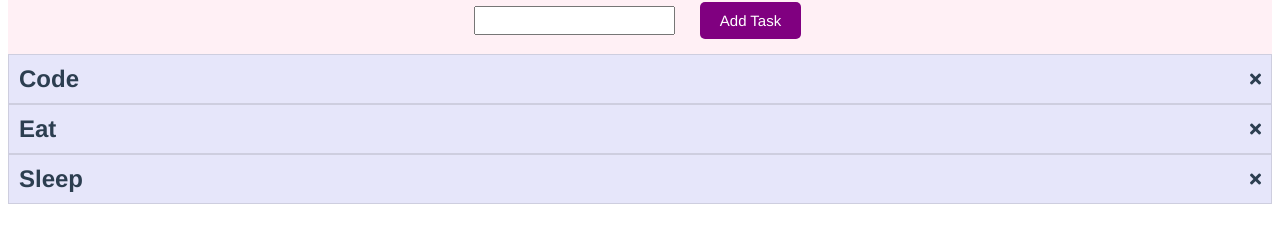
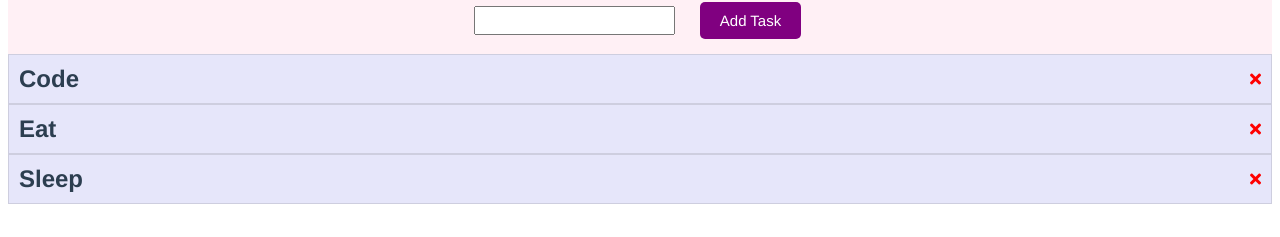
Before and after one commit to eduardomecchia/todos, a Vue app: page / in a window 1280 px wide. Shown: the part 155-392 px from the top of the page. Built offline with nearby package versions, Linux system fonts and the light colour scheme.

Commit message:
Add deleteTask functionality and comment it

```diff
--- a/src/App.vue
+++ b/src/App.vue
@@ -2,7 +2,7 @@
   <div id="app">
     <Header title="Eduardo's Task Tracker"></Header>
     <AddTask></AddTask>
-    <Tasks :tasks="tasks"></Tasks>
+    <Tasks @delete-task="deleteTask" :tasks="tasks"></Tasks>
   </div>
 </template>
 
@@ -24,6 +24,18 @@ export default {
       return {
           tasks: []
       }
+  },
+
+  methods: {
+    /**
+     * Filter the tasks array, returning everything BUT the task that the user wants to delete
+     * @param {string} id - ID pointing to desired task
+     */
+    deleteTask(id) {
+      if (confirm("Are you sure you want to delete this task?")) {
+        this.tasks = this.tasks.filter(task => task.id !== id);
+      }
+    }
   },
 
   created() {
--- a/src/components/Task.vue
+++ b/src/components/Task.vue
@@ -1,15 +1,19 @@
 <template>
     <div>
         <h2>{{ task.text }}</h2>
-        <i class="fas fa-times"></i>
+        <i @click="$emit('delete-task', task.id)" class="fas fa-times"></i>
     </div>
 </template>
 
 <script>
 export default {
     name: "Task",
+
     props: {
         task: Object
+    },
+
+    methods: {
     }
 }
 </script>
@@ -27,4 +31,8 @@ export default {
     h2 {
         margin: 0;
     }
+
+    i {
+        color: red;
+    }
 </style>
--- a/src/components/Tasks.vue
+++ b/src/components/Tasks.vue
@@ -1,7 +1,7 @@
 <template>
   <div>
     <div :key="task.id" v-for="task in tasks">
-        <Task :task="task"></Task>
+        <Task @delete-task="$emit('delete-task', task.id)" :task="task"></Task>
     </div>
   </div>
 </template>
@@ -18,7 +18,9 @@ export default {
 
     props: {
         tasks: Array
-    }
+    },
+
+    emits: ["delete-task"]
 }
 </script>
 
```
